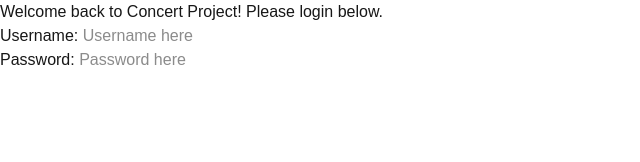
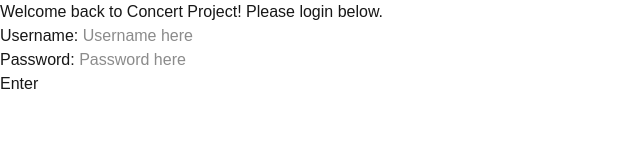
Before and after one commit to MickNate/concert_project, a Next.js app: page /login in a window 1280 px wide. Shown: the top 162 px of the page, without its empty margins (0-640 px from the left). Built offline with nearby package versions, Linux system fonts and the light colour scheme.

Commit message:
added textboxs and labels to login page

```diff
--- a/app/login/page.tsx
+++ b/app/login/page.tsx
@@ -6,6 +6,7 @@
             <input type="text" id="usernameInput" placeholder="Username here"/><br/>
             <label id="passwordInput">Password: </label>
             <input type="text" id="passwordInput" placeholder="Password here"/><br/>
+            <button type="button">Enter</button><br/>
         </p>
     );
 }
```
